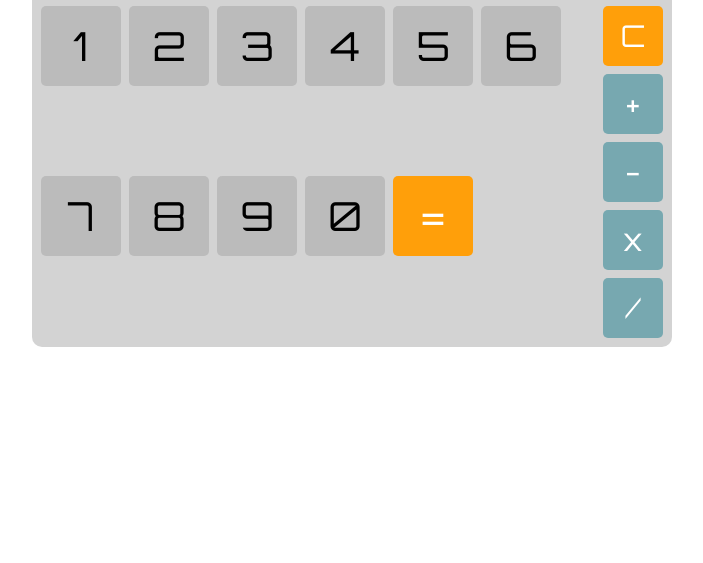
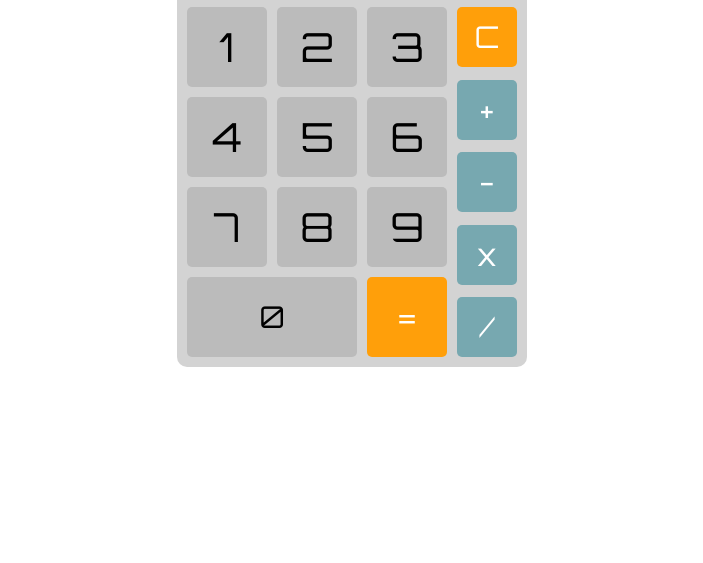
Before and after one commit to EmilioGall/htmlcss-simple-calculator, a plain HTML site: page index.html in a window 1280 px wide. Shown: the part 237-800 px from the top of the page, without its empty margins (288-991 px from the left). Drawn offline with Linux system fonts and the light colour scheme; a web font is replaced by a local one.

Commit message:
fix: layout - buttons section

```diff
--- a/CSS/style.css
+++ b/CSS/style.css
@@ -14,8 +14,7 @@
 }
 
 .container {
-    width: 50%;
-    min-width: 350px;
+    width: 350px;
     margin: 0px auto;
 }
 
@@ -45,7 +44,7 @@
 
 .display-text {
     font-size: 50px;
-    line-height: 80px;    j
+    line-height: 80px;
 }
 
 /* Buttons Section */
@@ -63,7 +62,6 @@
     display: flex;
     flex-wrap: wrap;
     flex-grow: 3;
-
 }
 
 .column {
@@ -75,7 +73,7 @@
 }
 
 .buttons {
-    margin: 4px;
+    margin: 5px;
     border-radius: 5px;
     font-family: "Orbitron", sans-serif;
 }
@@ -91,6 +89,25 @@
     width: 60px;
     height: 60px;
     line-height: 60px;
+    font-size: 30px;
+}
+
+.last-row {
+    display: flex;
+    width: 270px;
+}
+
+.last-row > .grey {
+    height: 80px;
+    line-height: 80px;
+    font-size: 30px;
+    flex-grow: 2;
+}
+
+.last-row > .orange {
+    height: 80px;
+    width: 80px;
+    line-height: 80px;
     font-size: 30px;
 }
 
--- a/index.html
+++ b/index.html
@@ -44,8 +44,10 @@
                 <div class="buttons grey">7</div>
                 <div class="buttons grey">8</div>
                 <div class="buttons grey">9</div>
-                <div class="buttons grey">0</div>
-                <div class="buttons orange">=</div>
+                <div class="last-row">
+                    <div class="buttons grey">0</div>
+                    <div class="buttons orange">=</div>
+                </div>
             </div>
 
             <div class="column">
```
